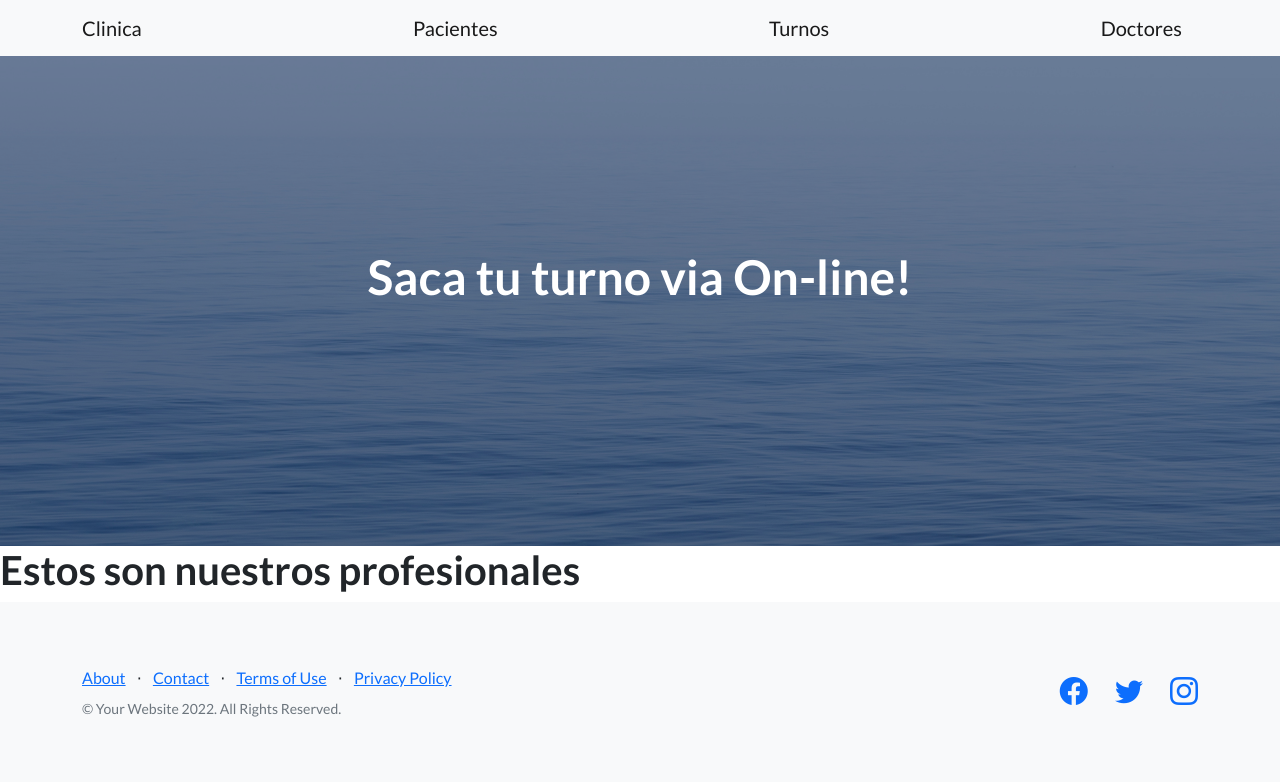
After one commit to BrunoBini96/Entrega1-BiniQuirogaLazaro, a Django app: page /app-clinica/doctores/ in a window 1280 px wide. The commit adds this page. Shown: the top 782 px of the page. Run offline with Django 4.2, Linux system fonts and the light colour scheme; some libraries are stand-ins or nearby versions.

Commit message:
Se agregan las redicciones a los botones de doctor,turnos y pacientes

```diff
--- a/Clinica/Clinica/Clinica/urls.py
+++ b/Clinica/Clinica/Clinica/urls.py
@@ -19,5 +19,5 @@ from django.urls import path, include
 
 urlpatterns = [
     path("admin/", admin.site.urls),
-    path("inicio/", include("clinicaapp.urls"))
+    path("app-clinica/", include("clinicaapp.urls"))
 ]
--- /dev/null
+++ b/Clinica/Clinica/clinicaapp/templates/doctores.html
@@ -0,0 +1,8 @@
+{% extends 'template_padre.html' %}
+
+{% load static %}
+
+{% block contenidoQueCambia %}
+  <h1>Estos son nuestros profesionales</h1>
+
+{% endblock contenidoQueCambia %}
--- a/Clinica/Clinica/clinicaapp/templates/template_padre.html
+++ b/Clinica/Clinica/clinicaapp/templates/template_padre.html
@@ -20,10 +20,10 @@
         <!-- Navigation-->
         <nav class="navbar navbar-light bg-light static-top">
             <div class="container">
-                <a class="navbar-brand" href="#!">Clinica</a>
-                <a class="navbar-brand" href="">Pacientes</a>
-                <a class="navbar-brand" href="">Turnos</a>
-                <a class="navbar-brand" href="">Doctores</a>
+                <a class="navbar-brand" href="!">Clinica</a>
+                <a class="navbar-brand" href="{% url 'Pacientes' %}">Pacientes</a>
+                <a class="navbar-brand" href="{% url 'Turnos' %}">Turnos</a>
+                <a class="navbar-brand" href="{% url 'Doctores' %}">Doctores</a>
             </div>
         </nav>
         <!-- Masthead-->
--- a/Clinica/Clinica/clinicaapp/urls.py
+++ b/Clinica/Clinica/clinicaapp/urls.py
@@ -1,6 +1,10 @@
 from django.urls import path
-from .views import inicio
+from .views import inicio, formularioPaciente, pacientes, turnos, doctores
 
 urlpatterns = [
     path("",inicio),
+    path("formularioPacientes/", formularioPaciente, name = 'PacientesFormulario'),
+    path('pacientes/', pacientes , name = "Pacientes"),
+    path('doctores/', doctores, name = "Doctores"),
+    path('turnos/', turnos, name = "Turnos"),
 ]
--- a/Clinica/Clinica/clinicaapp/views.py
+++ b/Clinica/Clinica/clinicaapp/views.py
@@ -1,5 +1,30 @@
+from .forms import PacienteFormulario
 from django.shortcuts import render
+from .models import Pacientes, Doctores, Turnos
 
 def inicio(request):
 
     return render(request,"inicio.html")
+
+def pacientes(request):
+    return render(request,'pacientes.html')
+
+def doctores(request):
+    return render(request,'doctores.html')
+
+def turnos(request):
+    return render(request, 'turnos.html')
+
+
+
+def formularioPaciente (request):
+    if request.method == 'POST':
+
+        mi_formulario = PacienteFormulario(request.POST)
+        if mi_formulario.is_valid():
+            data = mi_formulario.cleaned_data
+            paciente = Pacientes(nombre=data['nombre'], apellido=data['apellido'], dni = data['dni'], telefono = data['telefono'], turno = data['turno'], obra_social = data['obra_social'])
+            paciente.save()
+    else:
+        mi_formulario = PacienteFormulario()
+    return render (request,'pacienteFormulario.html', {'mi_formulario': mi_formulario})
```
Also changed, not shown: Clinica/Clinica/clinicaapp/templates/pacientes.html (added, +8 -0 lines), Clinica/Clinica/clinicaapp/templates/pacientesFormulario.html (added, +12 -0 lines), Clinica/Clinica/clinicaapp/templates/turnos.html (added, +8 -0 lines).
